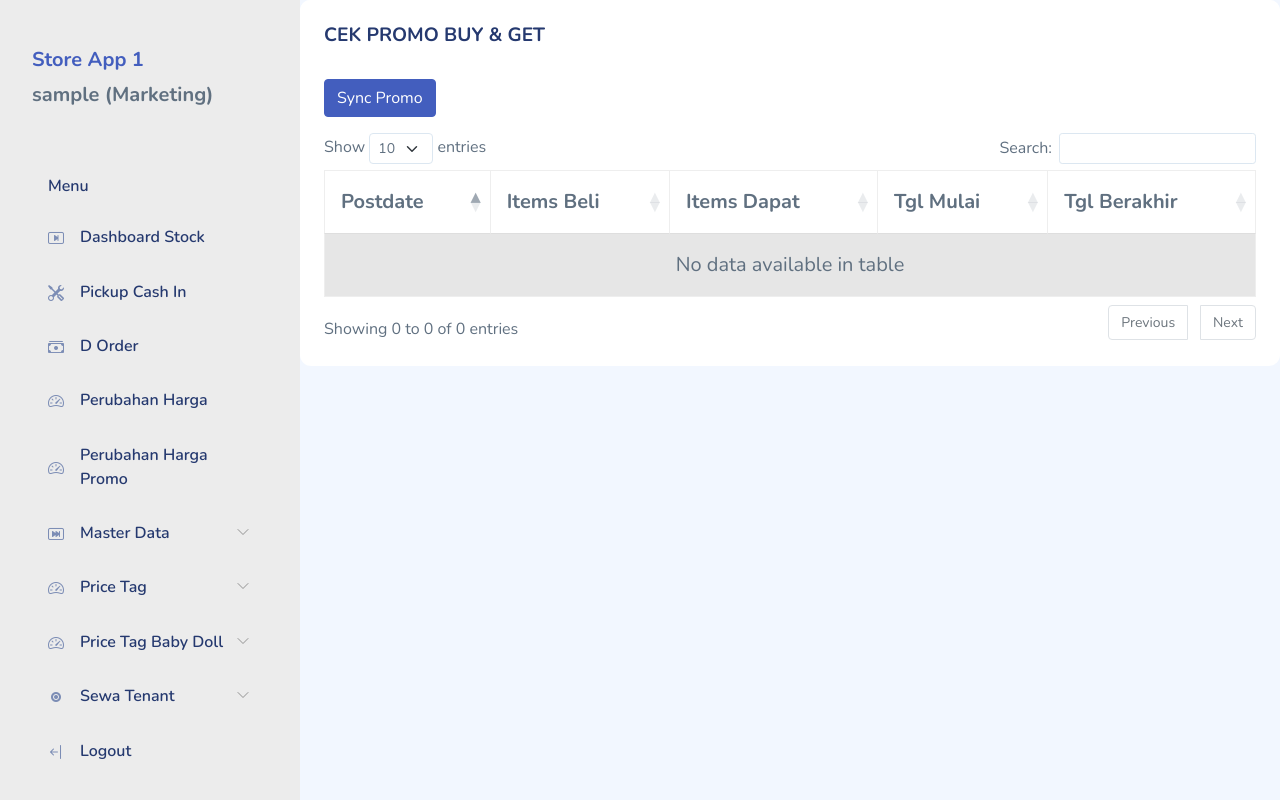
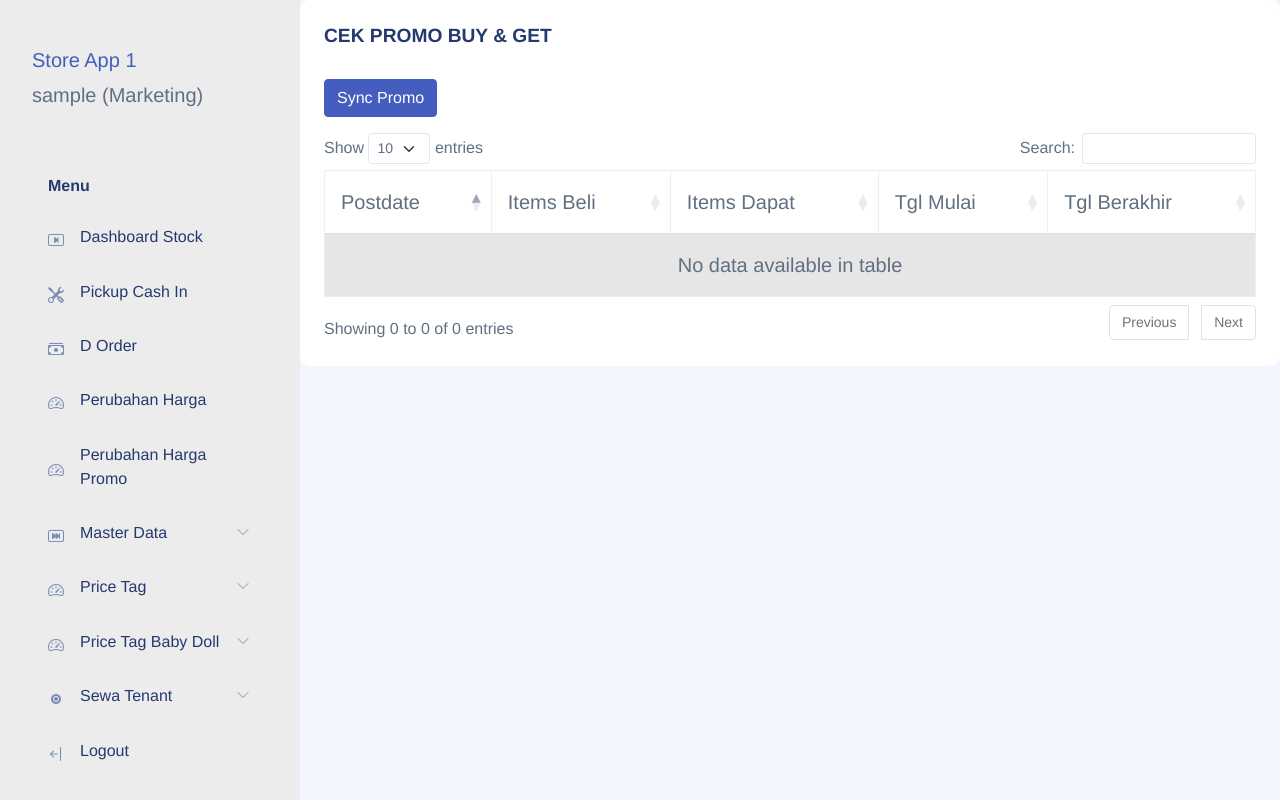
Before and after one commit to banuaril10/newpi2, a PHP site: page /pi/cek_promo_buyget.php in a window 1280 px wide. Run offline with PHP 8.4, Linux system fonts and the light colour scheme; the visitor is signed in with stand-in values (Sample User, id 1); data that the repository does not hold is empty; some libraries are stand-ins or nearby versions.

Commit message:
2024-04-29 interestttt

```diff
--- a/cashier.php
+++ b/cashier.php
@@ -258,8 +258,8 @@
     </div>
   </div>
 </div>
-<script src="https://cdnjs.cloudflare.com/ajax/libs/jquery.inputmask/3.2.6/jquery.inputmask.bundle.min.js"></script>
-<script src="https://cdn.jsdelivr.net/npm/jquery-numeric@1.5.0/jquery.numeric.min.js"></script>
+<script src="js/mask.js"></script>
+<script src="js/numeric.js"></script>
 
 
 <script type="text/javascript">
--- a/cek_harga.php
+++ b/cek_harga.php
@@ -85,7 +85,7 @@
 </div>
 </div>
 </div>
-<script src="https://unpkg.com/html5-qrcode@2.0.9/dist/html5-qrcode.min.js"></script>
+
 
 <script type="text/javascript">
 function manage_stock(){
--- a/cek_promo.php
+++ b/cek_promo.php
@@ -196,7 +196,7 @@
 </div>
 </div>
 </div>
-<script src="https://unpkg.com/html5-qrcode@2.0.9/dist/html5-qrcode.min.js"></script>
+
 <script type="text/javascript">
   $(function(){
 
--- a/cek_promo_buyget.php
+++ b/cek_promo_buyget.php
@@ -122,7 +122,7 @@ td {
 </div>
 </div>
 </div>
-<script src="https://unpkg.com/html5-qrcode@2.0.9/dist/html5-qrcode.min.js"></script>
+
 <script type="text/javascript">
   $(function(){
 
--- a/cek_promo_grosir.php
+++ b/cek_promo_grosir.php
@@ -79,7 +79,7 @@
 </div>
 </div>
 </div>
-<script src="https://unpkg.com/html5-qrcode@2.0.9/dist/html5-qrcode.min.js"></script>
+
 <script type="text/javascript">
   $(function(){
 
--- a/cekperubahanharga.php
+++ b/cekperubahanharga.php
@@ -208,7 +208,7 @@
 </div>
 </div>
 </div>
-<script src="https://unpkg.com/html5-qrcode@2.0.9/dist/html5-qrcode.min.js"></script>
+
 <script src="styles/js/price.js"></script>
 <script type="text/javascript">
 $(document).ready( function () {
--- a/components/fff.php
+++ b/components/fff.php
@@ -5,6 +5,7 @@
 <script src="styles/js/dataTables.bootstrap5.min.js"></script>
 <script src="styles/js/bootstrap.bundle.min.js"></script>
 <script src="styles/js/main.js"></script>
+
 
 <script type="text/javascript">
 $(document).ready(function () {
--- a/components/hhh.php
+++ b/components/hhh.php
@@ -31,4 +31,11 @@
 		.is-hide{
 		display:none;
 		}
+
+		* {
+			font-size: 100%;
+			font-family: Helvetica;
+			font-weight: normal;
+		}
+
 	</style>
--- a/components/main.php
+++ b/components/main.php
@@ -23,8 +23,6 @@ foreach ($resultss as $r) {
     <meta name="viewport" content="width=device-width, initial-scale=1.0">
     <title>Store Apps</title>
 
-    <link rel="preconnect" href="https://fonts.gstatic.com">
-    <link href="https://fonts.googleapis.com/css2?family=Nunito:wght@300;400;600;700;800&display=swap" rel="stylesheet">
     <link rel="stylesheet" href="styles/css/bootstrap.css">
     <link rel="stylesheet" href="styles/css/dataTables.bootstrap5.min.css">
     <link rel="stylesheet" href="styles/css/selectize4.css">
--- a/mitemsspecial.php
+++ b/mitemsspecial.php
@@ -207,7 +207,7 @@
 </div>
 </div>
 </div>
-<script src="https://unpkg.com/html5-qrcode@2.0.9/dist/html5-qrcode.min.js"></script>
+
 <script src="styles/js/price.js"></script>
 <script type="text/javascript">
 $(document).ready( function () {
```
Also changed, not shown: mmember.php (+0 -10 lines).
